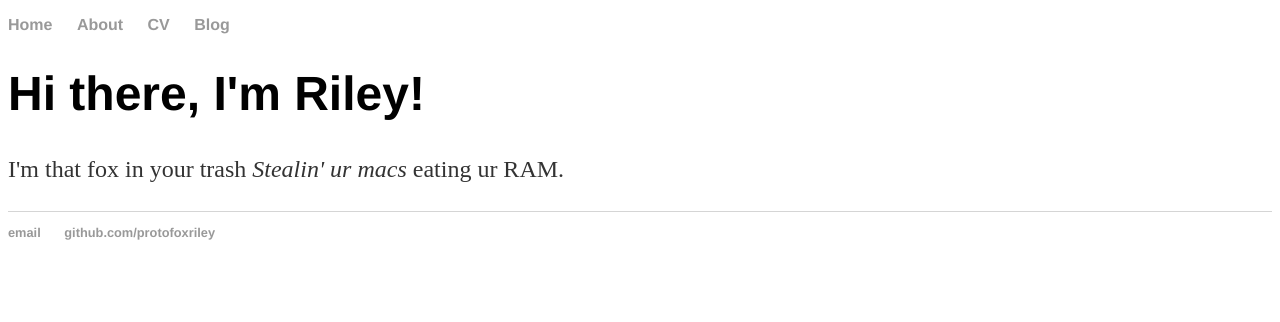
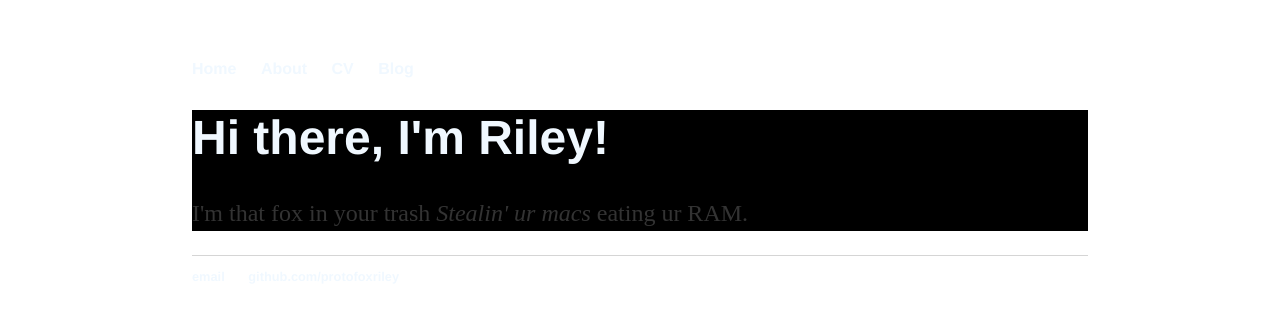
Before and after one commit to protofoxriley/protofoxriley.github.io, a Jekyll site: the page built from index.html, in a window 1280 px wide. Shown: the top 322 px of the page. Built offline with Jekyll 4.4.1, drawn with Linux system fonts in a browser that asks for light colours.

Commit message:
Update main.css

```diff
--- a/css/main.css
+++ b/css/main.css
@@ -1,4 +1,4 @@
-background-color: #000000
+div { background-color: rgb(000,000,000); }
 body {
     margin: 60px auto;
     width: 70%;
@@ -8,14 +8,16 @@ nav ul, footer ul {
     padding: 0px;
     list-style: none;
     font-weight: bold;
+    color: #F0F8FF;
 }
 nav ul li, footer ul li {
     display: inline;
     margin-right: 20px;
+    color: #F0F8FF;
 }
 a {
     text-decoration: none;
-    color: #999;
+    color: #F0F8FF;
 }
 a:hover {
     text-decoration: underline;
@@ -23,6 +25,7 @@ a:hover {
 h1 {
     font-size: 3em;
     font-family:'Helvetica', 'Arial', 'Sans-Serif';
+    color: #F0F8FF;
 }
 p {
     font-size: 1.5em;
@@ -37,6 +40,7 @@ footer {
 ul.posts {
     margin: 20px auto 40px;
     font-size: 1.5em;
+    color: #F0F8FF;
 }
 
 ul.posts li {
```
